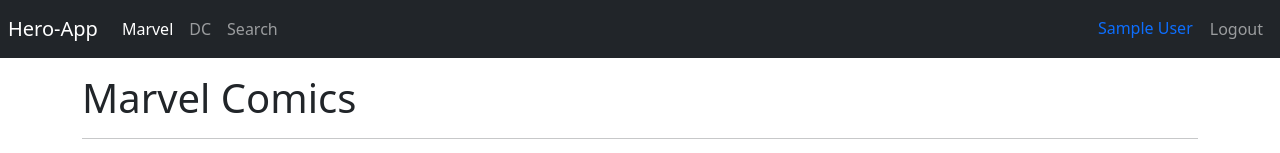
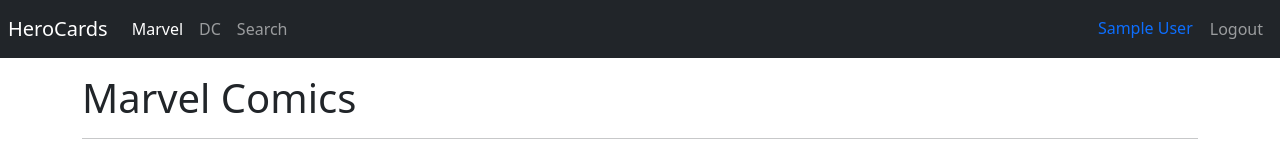
Before and after one commit to rodrigoalonso91/HeroCards, a React (Vite) app: page /marvel in a window 1280 px wide. Shown: the top 153 px of the page. Built offline with nearby package versions, Linux system fonts and the light colour scheme; sample sign-in values are in the browser's storage.

Commit message:
Rename proyect

```diff
--- a/src/ui/components/Navbar.jsx
+++ b/src/ui/components/Navbar.jsx
@@ -29,7 +29,7 @@
                 className="navbar-brand"
                 to="/"
             >
-                Hero-App
+                HeroCards
             </Link>
 
             <div className="navbar-collapse">
```
Also changed, not shown: 1 other file (tests, documents, lock files or other folders).
